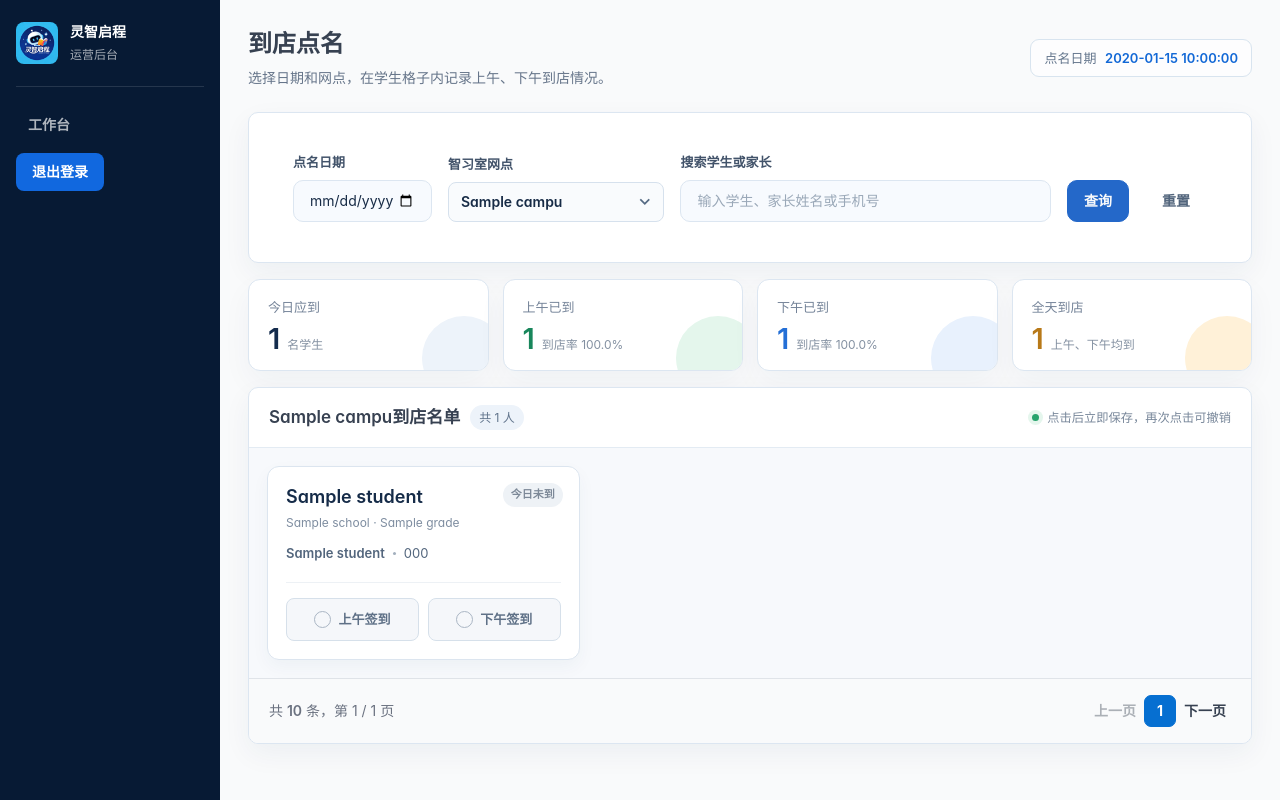
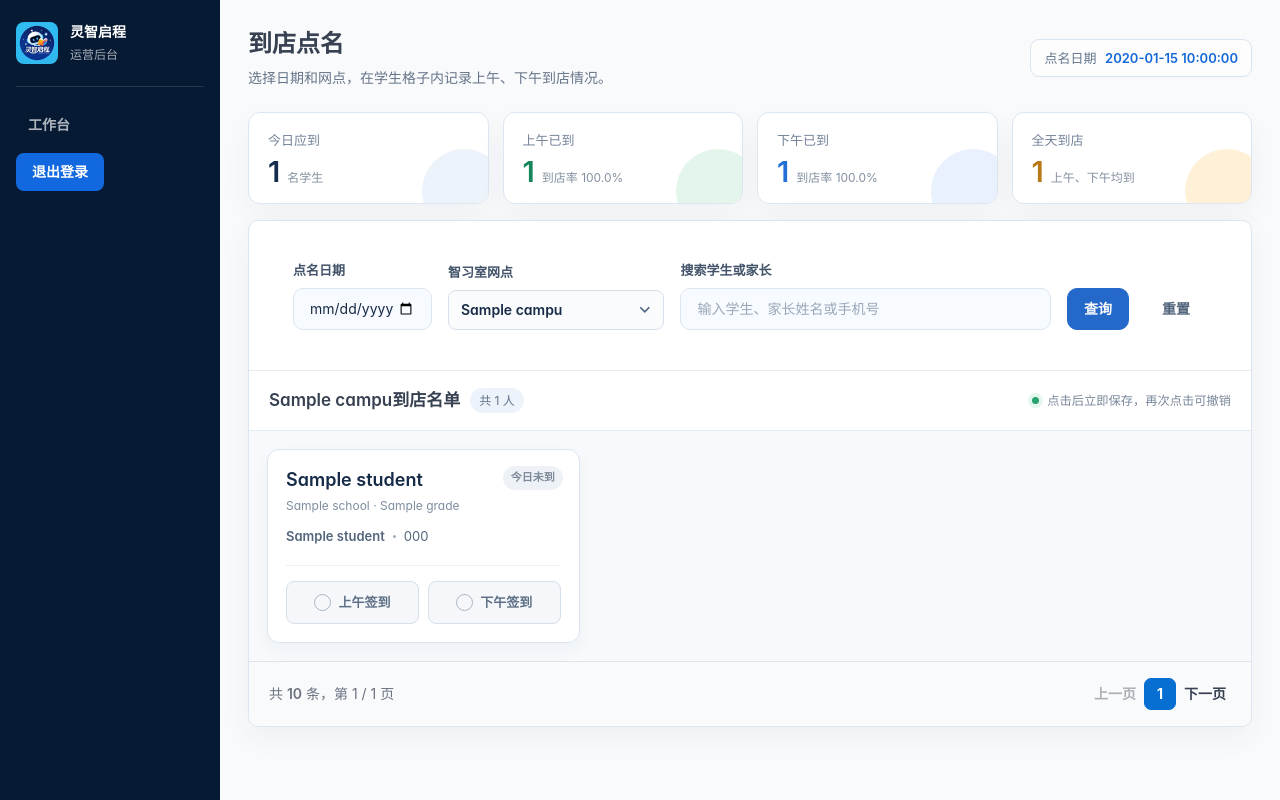
Before and after one commit to wanzaixiaoxin01/lingzhiqicheng-miniprogram-server, a FastAPI app: template app/templates/attendance_roll_call.html in a window 1280 px wide. Run offline with FastAPI, Linux system fonts and the light colour scheme; the template is opened without the code that fills it: most values are stand-ins (such as "Sample title", 1, 10 or a date in 2020).

Commit message:
fix: organize roll call workspace hierarchy

```diff
--- a/app/static/admin.css
+++ b/app/static/admin.css
@@ -536,6 +536,10 @@ th {
 .roll-call-metrics small { color: #8390a1; font-size: 12px; }
 
 .roll-call-roster { overflow: hidden; }
+.roll-call-workspace { overflow: hidden; }
+.roll-call-workspace .admin-filter-bar { border-bottom: 1px solid #e3ebf3; }
+.roll-call-workspace .admin-filter-bar .card-body { padding: 20px 22px; }
+.roll-call-workspace .roll-call-roster { border-radius: 0; }
 .roll-call-roster-head { display: flex; align-items: center; justify-content: space-between; padding: 17px 20px; border-bottom: 1px solid #e3ebf3; }
 .roll-call-roster-head > div { display: flex; align-items: center; gap: 10px; }
 .roll-call-roster-head strong { font-size: 17px; }
--- a/app/templates/attendance_roll_call.html
+++ b/app/templates/attendance_roll_call.html
@@ -26,8 +26,16 @@
           <div class="roll-call-today">点名日期 <strong>{{ selected_date }}</strong></div>
         </header>
 
-        <form class="card mb-3 admin-filter-bar" method="get" action="/admin/visits">
-          <div class="card-body">
+        <section class="roll-call-metrics">
+          <article><span>今日应到</span><div><b data-total="expected">{{ expected_count }}</b><small>名学生</small></div></article>
+          <article class="morning"><span>上午已到</span><div><b data-total="morning">{{ morning_count }}</b><small data-rate="morning">到店率 {{ ((morning_count / expected_count * 100) if expected_count else 0)|round(1) }}%</small></div></article>
+          <article class="afternoon"><span>下午已到</span><div><b data-total="afternoon">{{ afternoon_count }}</b><small data-rate="afternoon">到店率 {{ ((afternoon_count / expected_count * 100) if expected_count else 0)|round(1) }}%</small></div></article>
+          <article class="full-day"><span>全天到店</span><div><b data-total="full-day">{{ full_day_count }}</b><small>上午、下午均到</small></div></article>
+        </section>
+
+        <section class="card roll-call-workspace">
+          <form class="admin-filter-bar" method="get" action="/admin/visits">
+            <div class="card-body">
             <div class="row g-3 align-items-end">
               <div class="col-md-2">
                 <label class="form-label">点名日期</label>
@@ -49,16 +57,9 @@
               <div class="col-auto"><a class="btn btn-ghost-secondary" href="/admin/visits">重置</a></div>
             </div>
           </div>
-        </form>
+          </form>
 
-        <section class="roll-call-metrics">
-          <article><span>今日应到</span><div><b data-total="expected">{{ expected_count }}</b><small>名学生</small></div></article>
-          <article class="morning"><span>上午已到</span><div><b data-total="morning">{{ morning_count }}</b><small data-rate="morning">到店率 {{ ((morning_count / expected_count * 100) if expected_count else 0)|round(1) }}%</small></div></article>
-          <article class="afternoon"><span>下午已到</span><div><b data-total="afternoon">{{ afternoon_count }}</b><small data-rate="afternoon">到店率 {{ ((afternoon_count / expected_count * 100) if expected_count else 0)|round(1) }}%</small></div></article>
-          <article class="full-day"><span>全天到店</span><div><b data-total="full-day">{{ full_day_count }}</b><small>上午、下午均到</small></div></article>
-        </section>
-
-        <section class="card roll-call-roster">
+        <section class="roll-call-roster">
           <div class="roll-call-roster-head">
             <div><strong>{{ (campuses | selectattr('id', 'equalto', selected_campus_id) | map(attribute='name') | first) or '学生' }}到店名单</strong><span>共 {{ expected_count }} 人</span></div>
             <small><i></i>点击后立即保存，再次点击可撤销</small>
@@ -93,6 +94,7 @@
 
           {% include "_list_pagination.html" %}
         </section>
+        </section>
 
         <div class="copy-toast" role="status" aria-live="polite" data-roll-call-toast>点名已保存</div>
         <input type="hidden" value="{{ selected_campus_id }}" data-campus-id>
```
